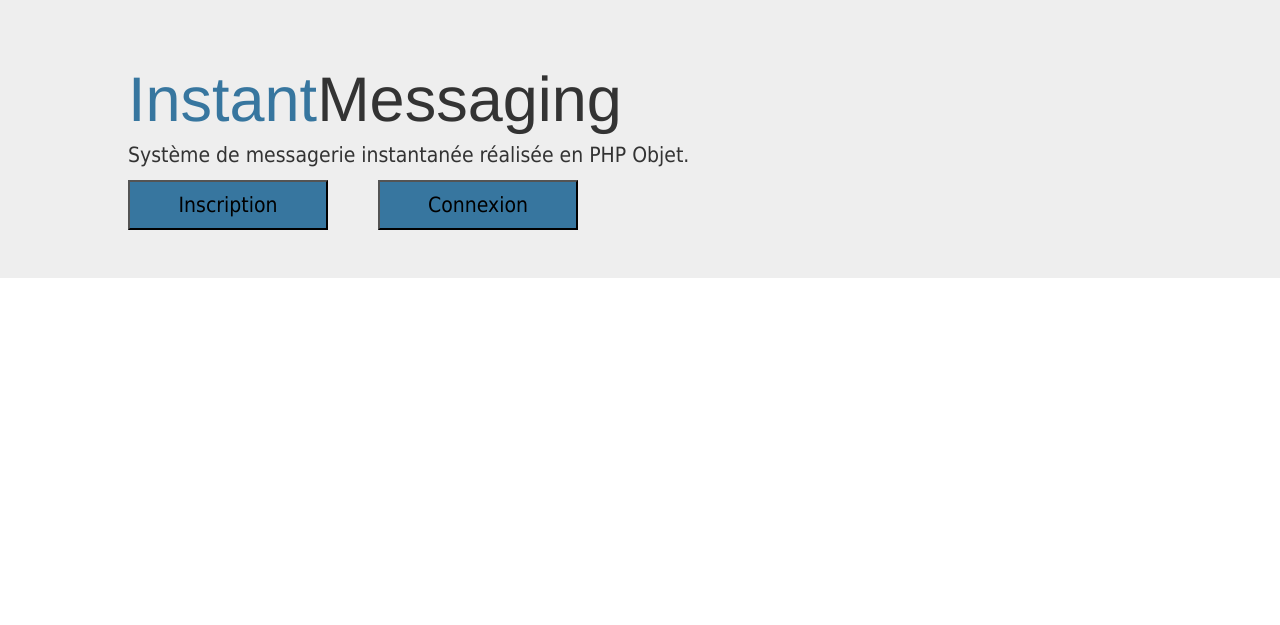
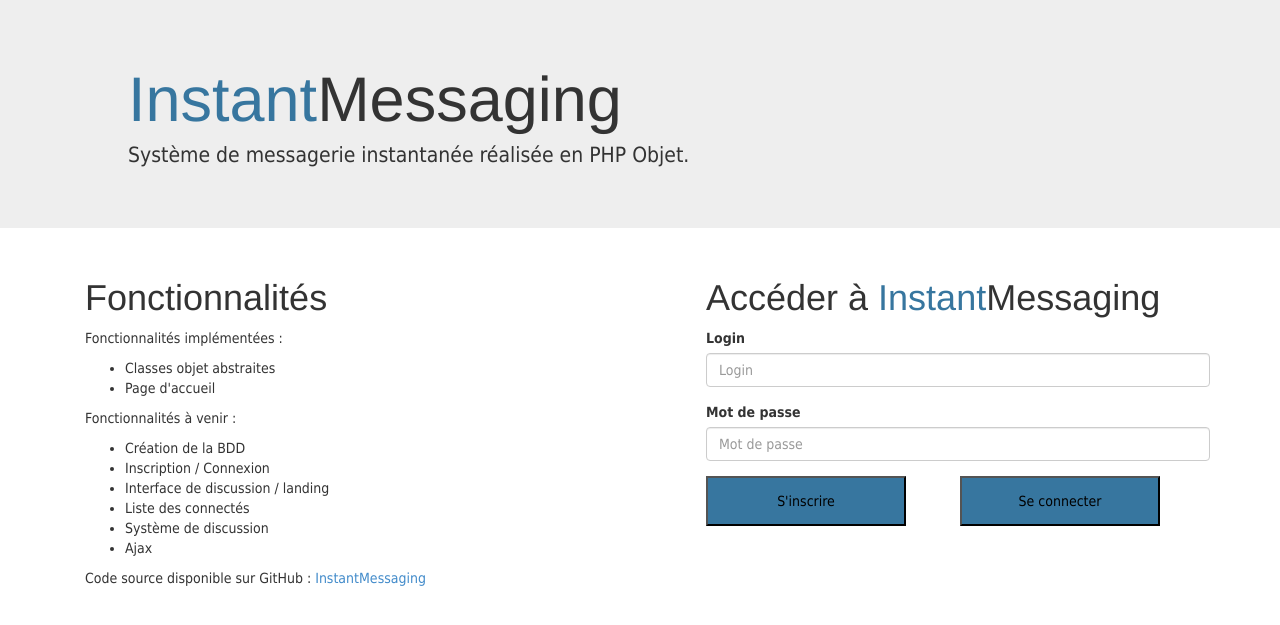
Before and after one commit to alexandrewavelet/InstantMessaging_POO, a PHP site: page / in a window 1280 px wide. Shown: the top 625 px of the page. Run offline with PHP 8.4, Linux system fonts and the light colour scheme; some libraries are stand-ins or nearby versions.

Commit message:
Changed Homepage
Homepage changed, added a toDo list on it

```diff
--- a/assets/css/style.css
+++ b/assets/css/style.css
@@ -4,6 +4,7 @@ body{
 	margin: 0px;
 	padding: 0px;
 	font-family: Tahoma, Verdana, sans-serif;
+	height: 100%;
 }
 
 /* Menu */
@@ -11,6 +12,18 @@ body{
 
 
 /* Pages */
+
+#wrap {
+	min-height: 100%;
+	height: auto;
+	margin: 0 auto -60px;
+	padding: 0 0 60px;
+}
+
+#footer {
+	height: 60px;
+	background-color: #f5f5f5;
+}
 
 .bleu{
 	color: #37769f;
@@ -26,26 +39,3 @@ body{
 	width: 200px;
 	margin-right: 50px;
 }
-
-.formulaire{
-	visibility: hidden;
-}
-
-.formulaire_visible{
-	visibility: visible;
-}
-
-.visible{
-	visibility: visible;
-}
-
-.invisible{
-	visibility: hidden;
-}
-
-@media screen and (min-width: 900px){
-	.jumbotron .pull-right{
-		position: relative;
-		top: -175px;
-	}
-}
--- a/index.php
+++ b/index.php
@@ -10,12 +10,16 @@
 	<script type="text/javascript" src="assets/js/bootstrap.min.js"></script>
 </head>
 <body>
-	<?php include("assets/js/toggleFormsHome.js"); ?>
+
 	<div class="jumbotron">
 		<h1><span class="bleu">Instant</span>Messaging</h1>
 		<p>Système de messagerie instantanée réalisée en PHP Objet.</p>
-		<button class="boutonHome inscription">Inscription</button><button class="boutonHome connexion">Connexion</button>
-		<div class="pull-right formulaire formHome">
+	</div>
+
+	<div class="container">
+
+		<div class="pull-right">
+			<h1>Accéder à <span class="bleu">Instant</span>Messaging</h1>
 			<form role="form">
 				<div class="form-group">
 					<label for="login">Login</label>
@@ -25,10 +29,31 @@
 					<label for="mdp">Mot de passe</label>
 					<input type="password" class="form-control" id="mdp" placeholder="Mot de passe">
 				</div>
-				<button type="submit" class="bleu btnInscr invisible">S'inscrire</button>
-				<button type="submit" class="bleu btnConn invisible">Se connecter</button>
+				<button type="submit" class="boutonHome">S'inscrire</button>
+				<button type="submit" class="boutonHome">Se connecter</button>
 			</form>
 		</div>
+
+		<div class="container">
+			<h1>Fonctionnalités</h1>
+			<p>Fonctionnalités implémentées :</p>
+			<ul>
+				<li>Classes objet abstraites</li>
+				<li>Page d'accueil</li>
+			</ul>
+			<p>Fonctionnalités à venir :</p>
+			<ul>
+				<li>Création de la BDD</li>
+				<li>Inscription / Connexion</li>
+				<li>Interface de discussion / landing</li>
+				<li>Liste des connectés</li>
+				<li>Système de discussion</li>
+				<li>Ajax</li>
+			</ul>
+			<p>Code source disponible sur GitHub : <a href="">InstantMessaging</a></p>
+		</div>
+
 	</div>
+
 </body>
 </html>
```
Also changed, not shown: assets/js/toggleFormsHome.js (deleted, +0 -58 lines).
